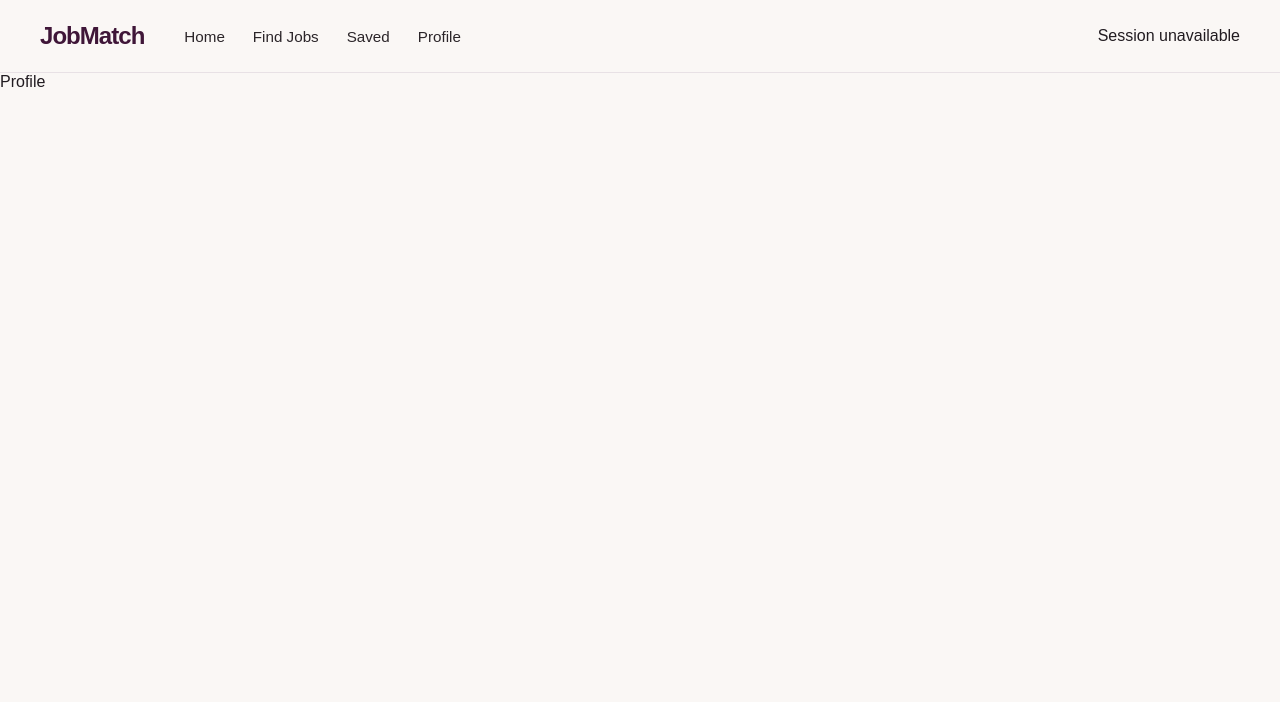
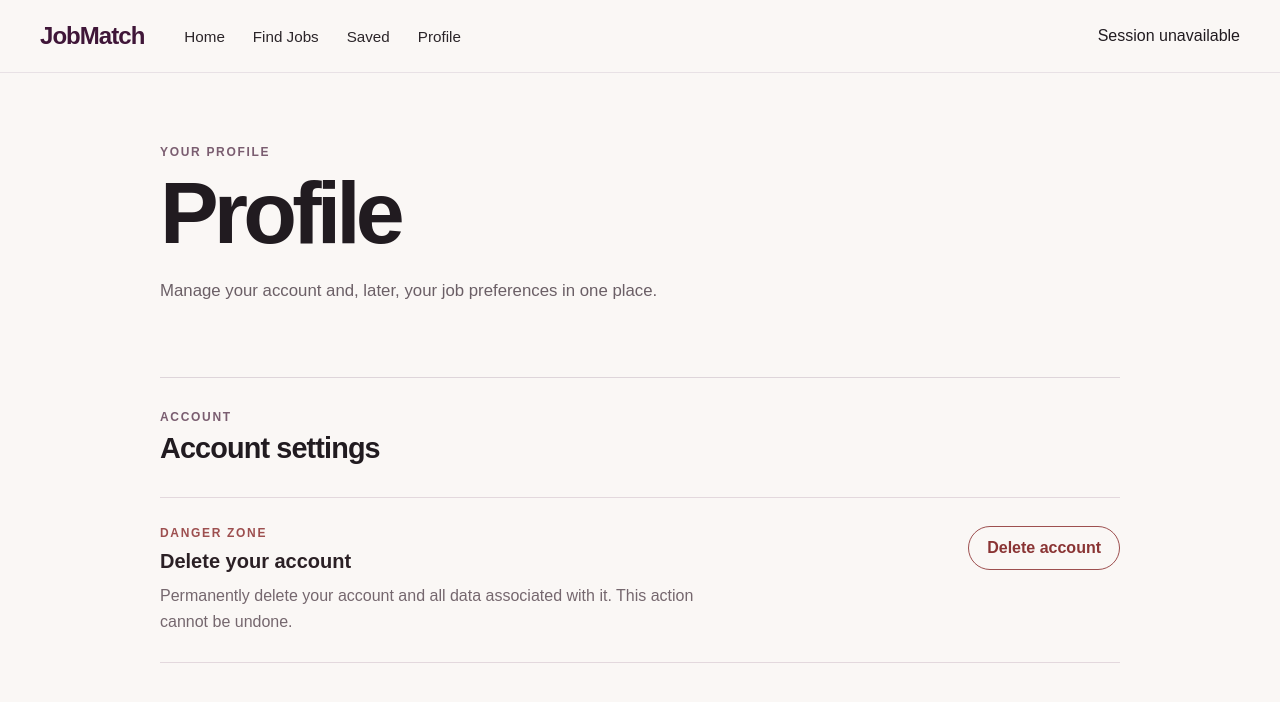
Before and after one commit to HackYourFutureProjects/c55-final-project-group-C, a Next.js app in the folder frontend/: page /profile in a window 1280 px wide. Shown: the top 702 px of the page. Built offline with nearby package versions, Linux system fonts and the light colour scheme; no server answers.

Commit message:
feat(frontend): add delete account flow

```diff
--- a/frontend/src/app/globals.css
+++ b/frontend/src/app/globals.css
@@ -687,3 +687,165 @@ a {
 .auth-forgot-link:hover {
   text-decoration: underline;
 }
+.profile-page {
+  width: min(960px, calc(100% - 48px));
+  margin: 0 auto;
+  padding: 72px 0 96px;
+}
+
+.profile-header {
+  max-width: 680px;
+}
+
+.profile-eyebrow,
+.profile-section-heading > p,
+.danger-zone-label {
+  color: #7a5d70;
+  font-size: 0.75rem;
+  font-weight: 700;
+  letter-spacing: 0.14em;
+}
+
+.profile-header h1 {
+  margin-top: 12px;
+  color: #211b20;
+  font-size: clamp(3rem, 7vw, 5.5rem);
+  line-height: 0.95;
+  letter-spacing: -0.055em;
+}
+
+.profile-header > p:last-child {
+  max-width: 560px;
+  margin-top: 22px;
+  color: #6b5f66;
+  font-size: 1.05rem;
+  line-height: 1.7;
+}
+
+.profile-section {
+  margin-top: 72px;
+  padding-top: 32px;
+  border-top: 1px solid #ded5da;
+}
+
+.profile-section-heading h2 {
+  margin-top: 8px;
+  color: #211b20;
+  font-size: 1.8rem;
+  letter-spacing: -0.03em;
+}
+
+.danger-zone {
+  margin-top: 32px;
+  padding: 28px 0;
+  display: flex;
+  justify-content: space-between;
+  align-items: flex-start;
+  gap: 40px;
+  border-top: 1px solid #e3d8dd;
+  border-bottom: 1px solid #e3d8dd;
+}
+
+.danger-zone-copy {
+  max-width: 560px;
+}
+
+.danger-zone-label {
+  color: #9d4f4f;
+}
+
+.danger-zone-copy h3 {
+  margin-top: 10px;
+  color: #2b2025;
+  font-size: 1.25rem;
+}
+
+.danger-zone-copy > p:last-child {
+  margin-top: 10px;
+  color: #75676e;
+  line-height: 1.6;
+}
+
+.danger-button,
+.secondary-button {
+  min-height: 44px;
+  padding: 11px 18px;
+  border-radius: 999px;
+  font: inherit;
+  font-weight: 600;
+  cursor: pointer;
+}
+
+.danger-button {
+  flex-shrink: 0;
+  border: 1px solid #9d4f4f;
+  background: transparent;
+  color: #8a3434;
+}
+
+.danger-button:hover:not(:disabled) {
+  background: #f4e8e8;
+}
+
+.danger-button:disabled,
+.secondary-button:disabled {
+  cursor: not-allowed;
+  opacity: 0.6;
+}
+
+.delete-confirmation {
+  width: min(100%, 420px);
+}
+
+.delete-confirmation-title {
+  color: #35272e;
+  font-weight: 700;
+}
+
+.delete-confirmation-copy {
+  margin-top: 8px;
+  color: #75676e;
+  line-height: 1.55;
+}
+
+.delete-error {
+  margin-top: 14px;
+  color: #8a3434;
+  font-size: 0.9rem;
+}
+
+.delete-confirmation-actions {
+  margin-top: 20px;
+  display: flex;
+  flex-wrap: wrap;
+  gap: 12px;
+}
+
+.secondary-button {
+  border: 1px solid #d4c8ce;
+  background: transparent;
+  color: #4d4148;
+}
+
+.secondary-button:hover:not(:disabled) {
+  background: #f1ebee;
+}
+
+@media (max-width: 700px) {
+  .profile-page {
+    width: min(100% - 32px, 960px);
+    padding: 48px 0 72px;
+  }
+
+  .profile-section {
+    margin-top: 52px;
+  }
+
+  .danger-zone {
+    flex-direction: column;
+  }
+
+  .delete-confirmation {
+    width: 100%;
+  }
+}
--- a/frontend/src/app/profile/page.tsx
+++ b/frontend/src/app/profile/page.tsx
@@ -1,3 +1,111 @@
+"use client";
+
+import { useRouter } from "next/navigation";
+import { useState } from "react";
+
+import { useAuth } from "@/context/AuthContext";
+import { deleteCurrentUser } from "@/lib/api";
+
 export default function ProfilePage() {
-  return <div>Profile</div>;
+  const router = useRouter();
+  const { refreshUser } = useAuth();
+
+  const [showConfirmation, setShowConfirmation] = useState(false);
+  const [isDeleting, setIsDeleting] = useState(false);
+  const [error, setError] = useState("");
+
+  async function handleDeleteAccount() {
+    setError("");
+    setIsDeleting(true);
+
+    try {
+      await deleteCurrentUser();
+      await refreshUser();
+
+      router.push("/");
+      router.refresh();
+    } catch {
+      setError("We could not delete your account. Please try again.");
+      setIsDeleting(false);
+    }
+  }
+
+  return (
+    <div className="profile-page">
+      <header className="profile-header">
+        <p className="profile-eyebrow">YOUR PROFILE</p>
+        <h1>Profile</h1>
+        <p>
+          Manage your account and, later, your job preferences in one place.
+        </p>
+      </header>
+
+      <section className="profile-section">
+        <div className="profile-section-heading">
+          <p>ACCOUNT</p>
+          <h2>Account settings</h2>
+        </div>
+
+        <div className="danger-zone">
+          <div className="danger-zone-copy">
+            <p className="danger-zone-label">DANGER ZONE</p>
+            <h3>Delete your account</h3>
+            <p>
+              Permanently delete your account and all data associated with it.
+              This action cannot be undone.
+            </p>
+          </div>
+
+          {!showConfirmation ? (
+            <button
+              className="danger-button"
+              type="button"
+              onClick={() => setShowConfirmation(true)}
+            >
+              Delete account
+            </button>
+          ) : (
+            <div className="delete-confirmation">
+              <p className="delete-confirmation-title">
+                Are you sure you want to delete your account?
+              </p>
+
+              <p className="delete-confirmation-copy">
+                Your account and associated data will be permanently removed.
+              </p>
+
+              {error ? (
+                <p className="delete-error" role="alert">
+                  {error}
+                </p>
+              ) : null}
+
+              <div className="delete-confirmation-actions">
+                <button
+                  className="danger-button"
+                  type="button"
+                  onClick={handleDeleteAccount}
+                  disabled={isDeleting}
+                >
+                  {isDeleting ? "Deleting..." : "Yes, delete my account"}
+                </button>
+
+                <button
+                  className="secondary-button"
+                  type="button"
+                  onClick={() => {
+                    setShowConfirmation(false);
+                    setError("");
+                  }}
+                  disabled={isDeleting}
+                >
+                  Cancel
+                </button>
+              </div>
+            </div>
+          )}
+        </div>
+      </section>
+    </div>
+  );
 }
--- a/frontend/src/lib/api.ts
+++ b/frontend/src/lib/api.ts
@@ -146,3 +146,9 @@ export async function getCurrentUser(): Promise<CurrentUserResponse | null> {
 
   return response.json() as Promise<CurrentUserResponse>;
 }
+
+export function deleteCurrentUser(): Promise<void> {
+  return request<void>("/api/users/me", {
+    method: "DELETE",
+  });
+}
```
